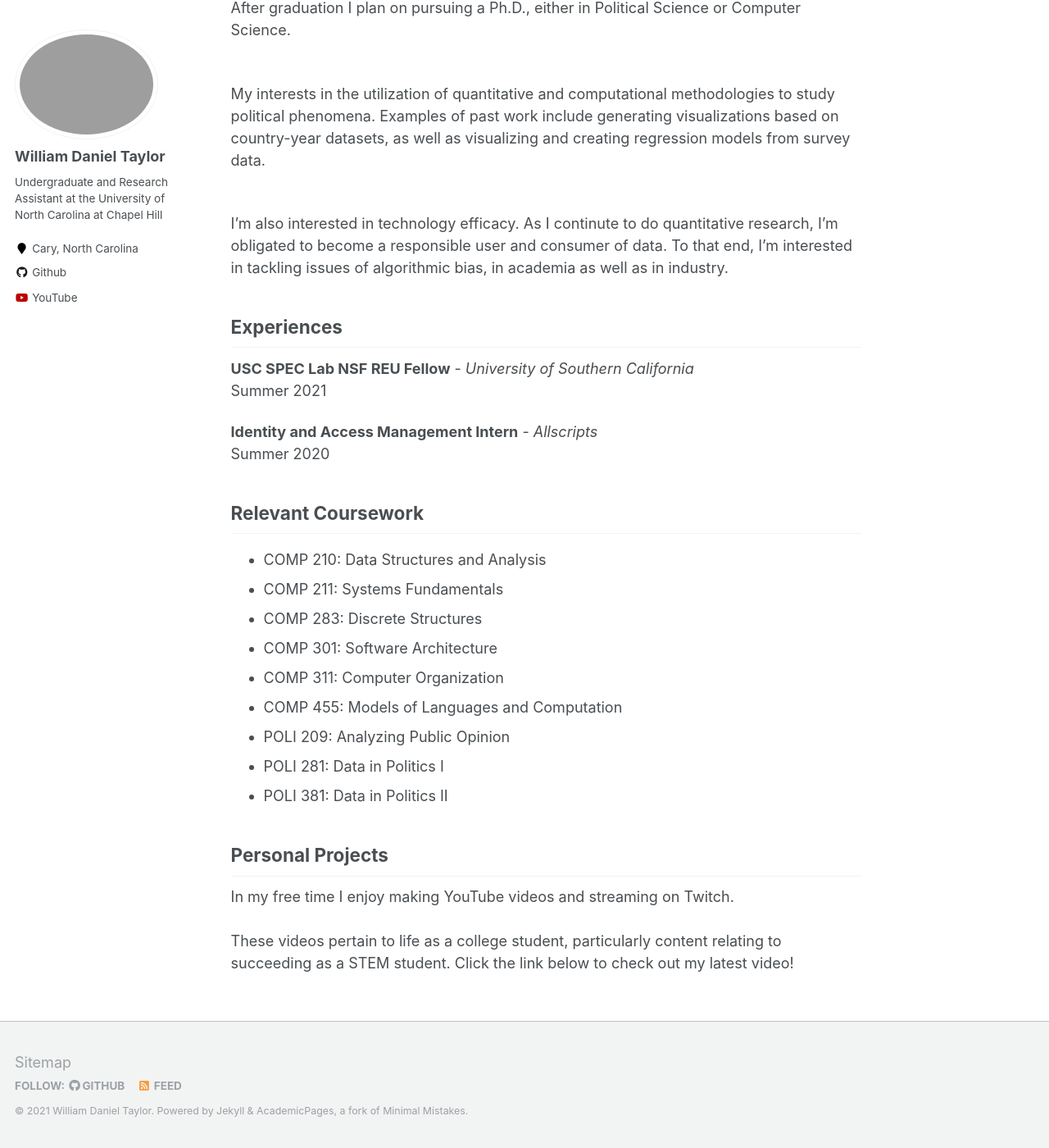
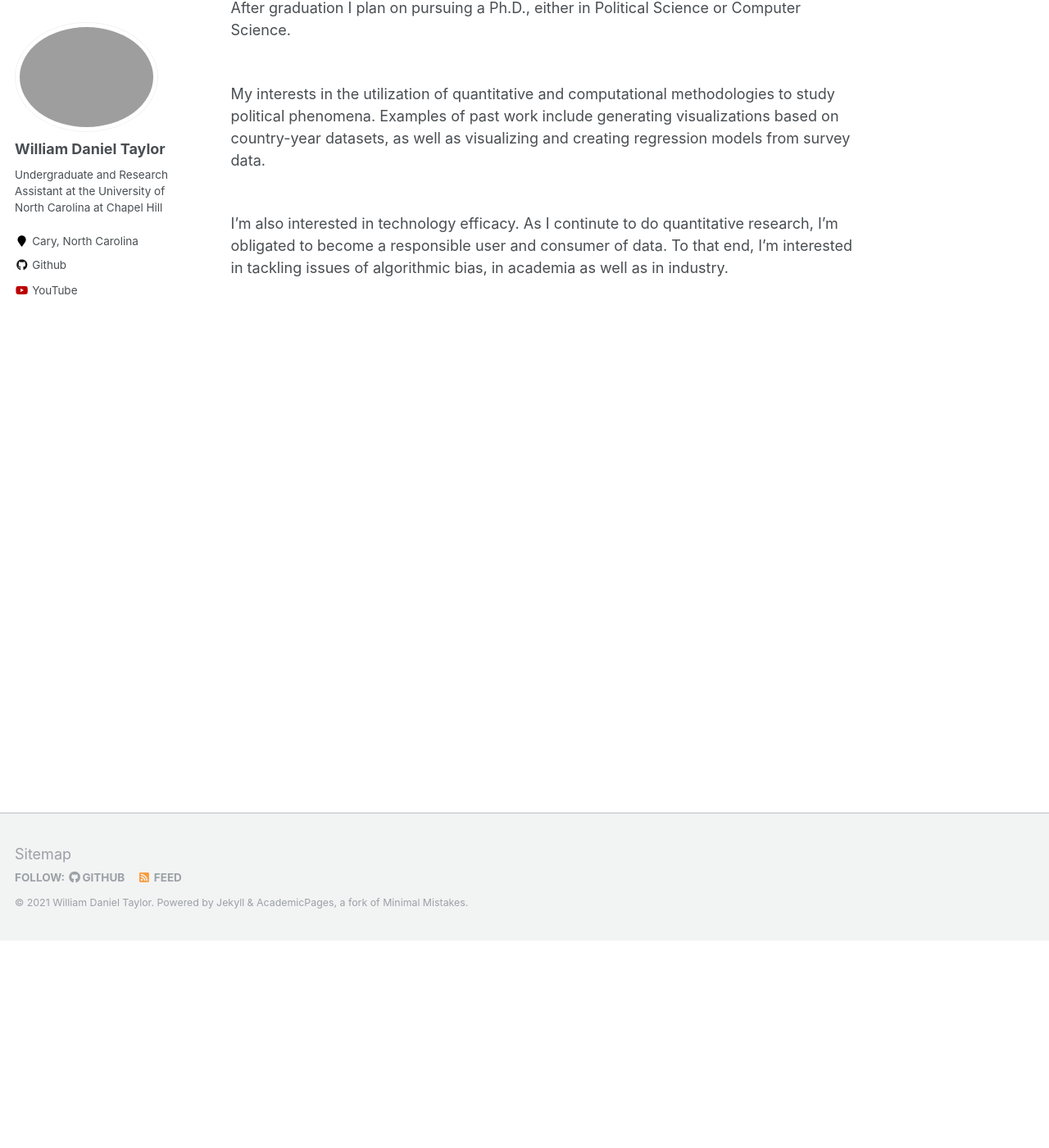
Before and after one commit to wdtaylor30/wdtaylor30.github.io, a Jekyll site: the page built from _pages/about.md, in a window 1280 px wide and 1400 px high, scrolled down 253 px. Shown: the whole window at 82% size. Built offline with Jekyll 4.4.1, drawn with Linux system fonts in a browser that asks for light colours.

Commit message:
fix YouTube link and cv page

```diff
--- a/_config.yml
+++ b/_config.yml
@@ -113,7 +113,7 @@ author:
   vine             :
   weibo            :
   xing             :
-  youtube          : "https://www.youtube.com/channel/UCMFgsiB1pfEGzmeZ7jmeHeg"
+  youtube        : "https://www.youtube.com/channel/UCMFgsiB1pfEGzmeZ7jmeHeg"
   wikipedia        :
 
 
--- a/_pages/about.md
+++ b/_pages/about.md
@@ -14,26 +14,3 @@ After graduation I plan on pursuing a Ph.D., either in Political Science or Comp
 My interests in the utilization of quantitative and computational methodologies to study political phenomena. Examples of past work include generating visualizations based on country-year datasets, as well as visualizing and creating regression models from survey data. <br> <br>
 
 I'm also interested in technology efficacy. As I continute to do quantitative research, I'm obligated to become a responsible user and consumer of data. To that end, I'm interested in tackling issues of algorithmic bias, in academia as well as in industry.
-
-## Experiences
-**USC SPEC Lab NSF REU Fellow** - _University of Southern California_ <br>
-Summer 2021
-
-**Identity and Access Management Intern** - _Allscripts_ <br>
-Summer 2020
-
-## Relevant Coursework
-- COMP 210: Data Structures and Analysis
-- COMP 211: Systems Fundamentals
-- COMP 283: Discrete Structures
-- COMP 301: Software Architecture
-- COMP 311: Computer Organization
-- COMP 455: Models of Languages and Computation
-<br>
-- POLI 209: Analyzing Public Opinion
-- POLI 281: Data in Politics I
-- POLI 381: Data in Politics II
-
-## Personal Projects
-In my free time I enjoy making YouTube videos and streaming on Twitch.<br> <br>
-These videos pertain to life as a college student, particularly content relating to succeeding as a STEM student. Click the link below to check out my latest video!
```
Also changed, not shown: _pages/resume.md (+1 -1 lines), 3 other files.
